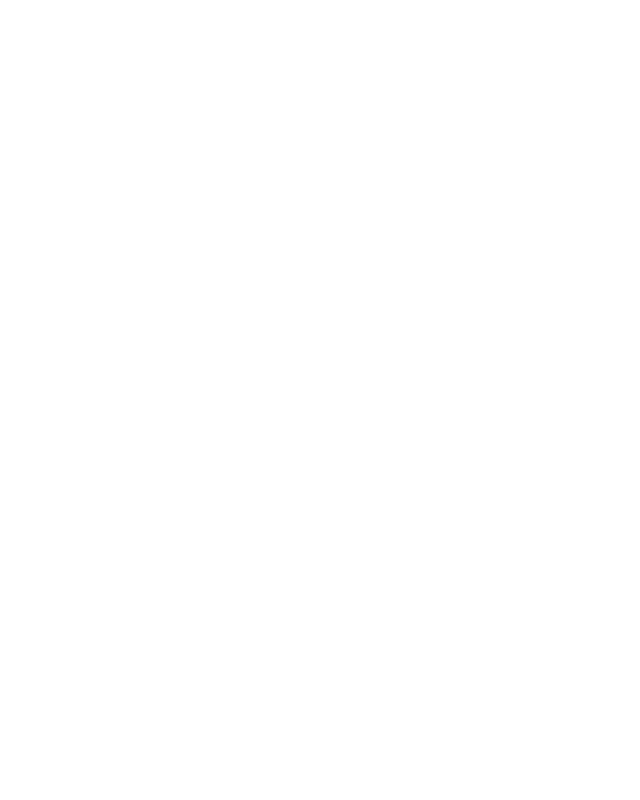
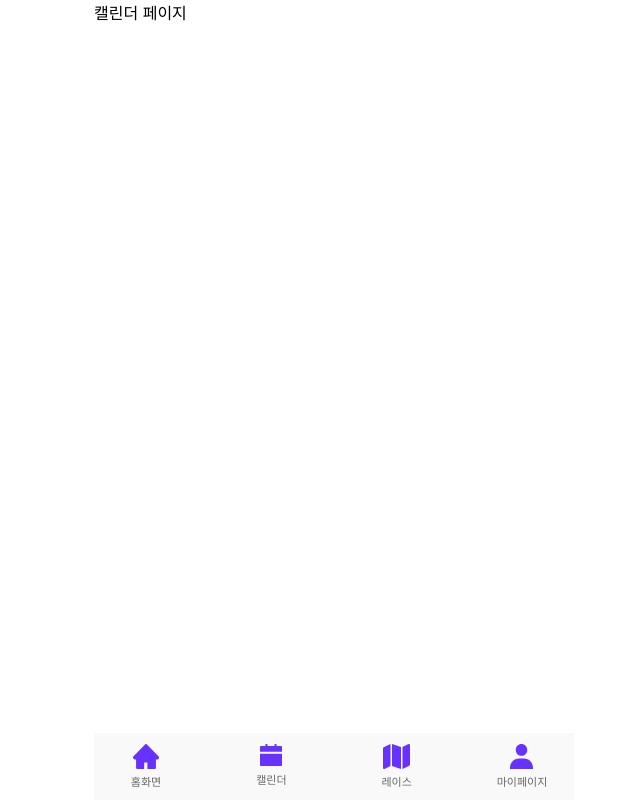
Before and after one commit to KKooWoon/Front, a React (Create React App) app: page /calendar in a window 1280 px wide. Before the commit this address had no page. Shown: the whole page, without its empty margins (306-946 px from the left). Built offline with nearby package versions, Linux system fonts and the light colour scheme; a web font is replaced by a local one.

Commit message:
refactor: 레이아웃 수정 등록 -> 캘린더

```diff
--- a/src/App.tsx
+++ b/src/App.tsx
@@ -8,7 +8,7 @@
 import "swiper/css/navigation";
 
 const Main = React.lazy(() => import('@pages/main'));
-const Upload = React.lazy(() => import('@pages/upload'));
+const Calendar = React.lazy(() => import('@pages/calendar'));
 const Race = React.lazy(() => import('@pages/race'));
 const Profile = React.lazy(() => import('@pages/profile'));
 const ProfileDetail = React.lazy(()=> import('@pages/detail'));
@@ -21,7 +21,7 @@
         <Route index element={<LoginPage />}/>
         <Route path='user-info' element={<UserInfo/>}/>
         <Route path='main' element={<Main/>} />
-        <Route path='upload' element={<Upload />} />
+        <Route path='calendar' element={<Calendar />} />
         <Route path='race' element={<Race />} />
         <Route path='profile' element={<Profile />}/>
         <Route path='profile/:id' element={<ProfileDetail />} />
--- a/src/components/layouts/navbar.tsx
+++ b/src/components/layouts/navbar.tsx
@@ -3,7 +3,7 @@
 import {ReactComponent as HomeIcon} from '@assets/icons/home.svg';
 import {ReactComponent as ProfileIcon} from '@assets/icons/profile.svg';
 import {ReactComponent as RaceIcon} from '@assets/icons/race.svg';
-import {ReactComponent as UploadIcon} from '@assets/icons/upload.svg';
+import { ReactComponent as CalendarIcon } from '@assets/icons/calendar.svg';
 import { Link } from 'react-router-dom';
 const NavBar = () =>{
 
@@ -14,9 +14,9 @@
       text: "홈화면"
     },
     {
-      path:"/upload",
-      icon: <UploadIcon />,
-      text: "등록"
+      path:"/calendar",
+      icon: <CalendarIcon />,
+      text: "캘린더"
     },
     {
       path:"/race",
--- /dev/null
+++ b/src/pages/calendar.tsx
@@ -0,0 +1,9 @@
+import React from 'react';
+
+const CalendarPage = () => {
+  return(
+    <div>캘린더 페이지</div>
+  )
+}
+
+export default CalendarPage;
```
Also changed, not shown: src/assets/icons/calendar.svg (added).
